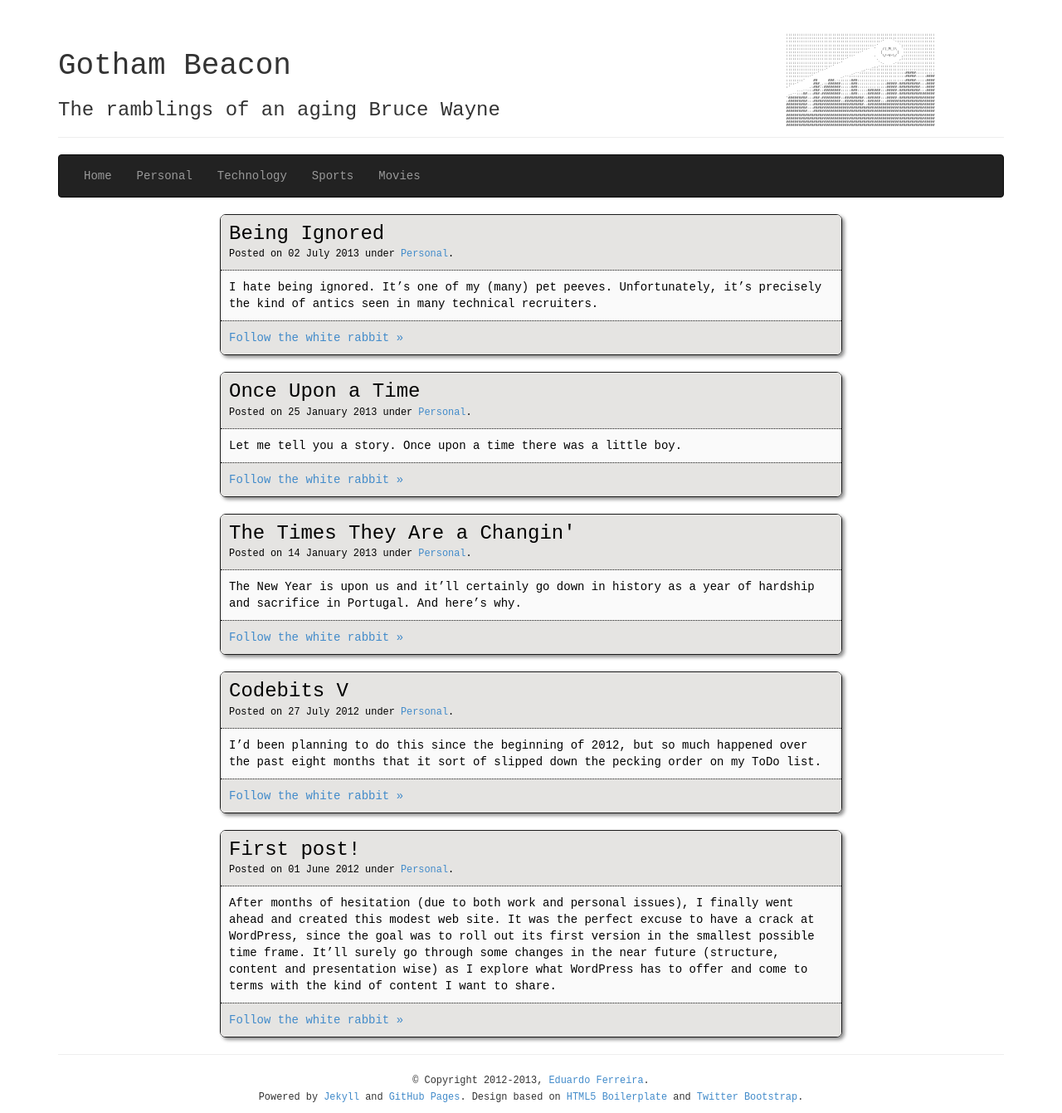
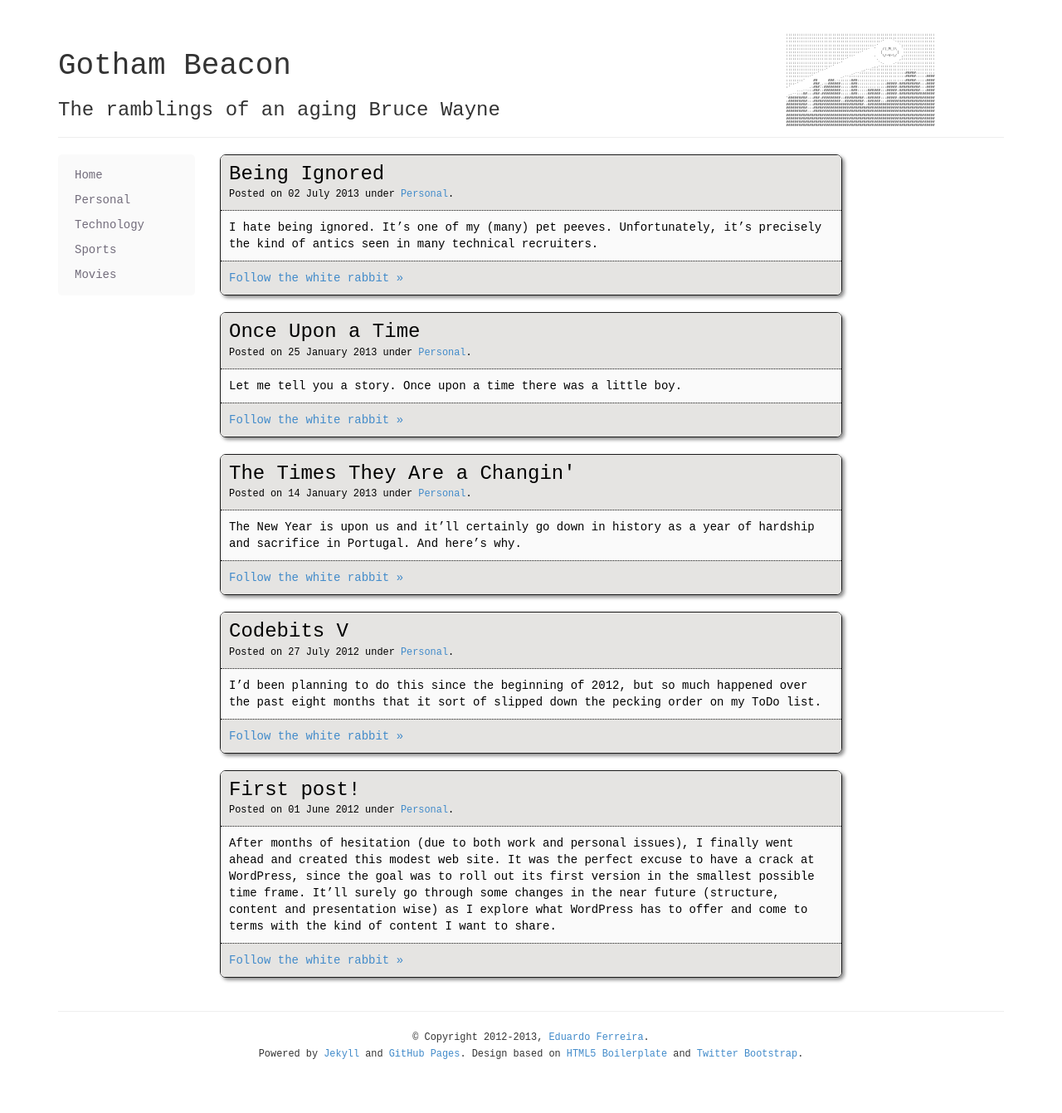
Before and after one commit to MulberryBeacon/gothambeacon.com, a Jekyll site: the page built from index.html, in a window 1280 px wide. Shown: the whole page at 83% size. Built offline with Jekyll 4.4.1, drawn with Linux system fonts in a browser that asks for light colours; nearby versions of some CDN libraries; comment, search, counter and statistics services are not loaded; after the commit the page ends 1289 px from its top, so only the background shows below that.

Commit message:
The header menu is now a sidebar menu.

```diff
--- a/404.html
+++ b/404.html
@@ -4,7 +4,7 @@
 <!--[if IE 8]>		 <html class="no-js lt-ie9"> <![endif]-->
 <!--[if gt IE 8]><!--> <html class="no-js"> <!--<![endif]-->
 	<head>
-		<title>Page not found :(</title>
+		<title>Page not found!</title>
 		<meta charset="utf-8">
 		<meta http-equiv="X-UA-Compatible" content="IE=edge,chrome=1">
 		<meta name="description" content="">
--- a/_layouts/default.html
+++ b/_layouts/default.html
@@ -62,9 +62,13 @@
 						</div>
 					</div>
 				</div>
-				<div class="navbar navbar-inverse">
-					<div class="navbar-collapse collapse">
-						<ul class="nav navbar-nav">
+			</header>
+
+			<!-- ==================== Content section ==================== -->
+			<div class="row">
+				<div class="col-md-2">
+					<div class="sidebar" role="complementary">
+					<ul class="nav sidenav">
 						<li><a href="/">Home</a></li>
 						<li class="divider-vertical"></li>
 						<li><a href="/personal/">Personal</a></li>
@@ -77,11 +81,7 @@
 					</ul>
 					</div>
 				</div>
-			</header>
-
-			<!-- ==================== Content section ==================== -->
-			<div class="row">
-				<div class="col-md-8 col-md-offset-2">
+				<div class="col-md-8">
 					{{ content }}
 				</div>
 			</div>
--- a/css/custom.css
+++ b/css/custom.css
@@ -18,13 +18,6 @@ h6,
 .h5,
 .h6 {
 	font-family: "Courier New", Courier, monospace
-}
-
-/*
- * Removes top margin from the line separating the page footer from the content section
- */
-footer > hr {
-	margin-top: 0;
 }
 
 /*
@@ -57,6 +50,53 @@ div.message {
 }
 
 /*
+ * Side navigation
+ */
+
+/* First level of nav */
+.sidenav {
+	padding-top: 10px;
+	padding-bottom: 10px;
+	text-shadow: 0 1px 0 #fff;
+	background-color: #FAFAFA;
+	border-radius: 5px;
+}
+
+/* All levels of nav */
+.sidebar .nav > li > a {
+	display: block;
+	color: #716B7A;
+	padding: 5px 20px;
+}
+.sidebar .nav > li > a:hover,
+.sidebar .nav > li > a:focus {
+	text-decoration: none;
+	background-color: #E5E4E2;
+	border-right: 1px solid #DBD8E0;
+}
+.sidebar .nav > .active > a,
+.sidebar .nav > .active:hover > a,
+.sidebar .nav > .active:focus > a {
+	font-weight: bold;
+	color: #563D7C;
+	background-color: transparent;
+	border-right: 1px solid #1B1B1B;
+	border-left: 1px solid #1B1B1B;
+}
+
+/* Nav: second level (shown on .active) */
+.sidebar .nav .nav {
+	display: none; /* Hide by default, but at >768px, show it */
+	margin-bottom: 8px;
+}
+.sidebar .nav .nav > li > a {
+	padding-top: 3px;
+	padding-bottom: 3px;
+	padding-left: 30px;
+	font-size: 90%;
+}
+
+/*
  * Message shown when there aren't any posts in a specific category
  */
 div.no-content {
@@ -68,7 +108,7 @@ div.no-content {
  * Lighter theme for posts
  */
 article {
-	background: #FAFAFA; /* #FEFCFF*/
+	background-color: #FAFAFA; /* #FEFCFF*/
 	border: 1px solid #1B1B1B;
 	border-radius: 7px;
 	color: #000000;
```
Also changed, not shown: 1 other file. Lines whose indentation alone changed are shown as unchanged.
